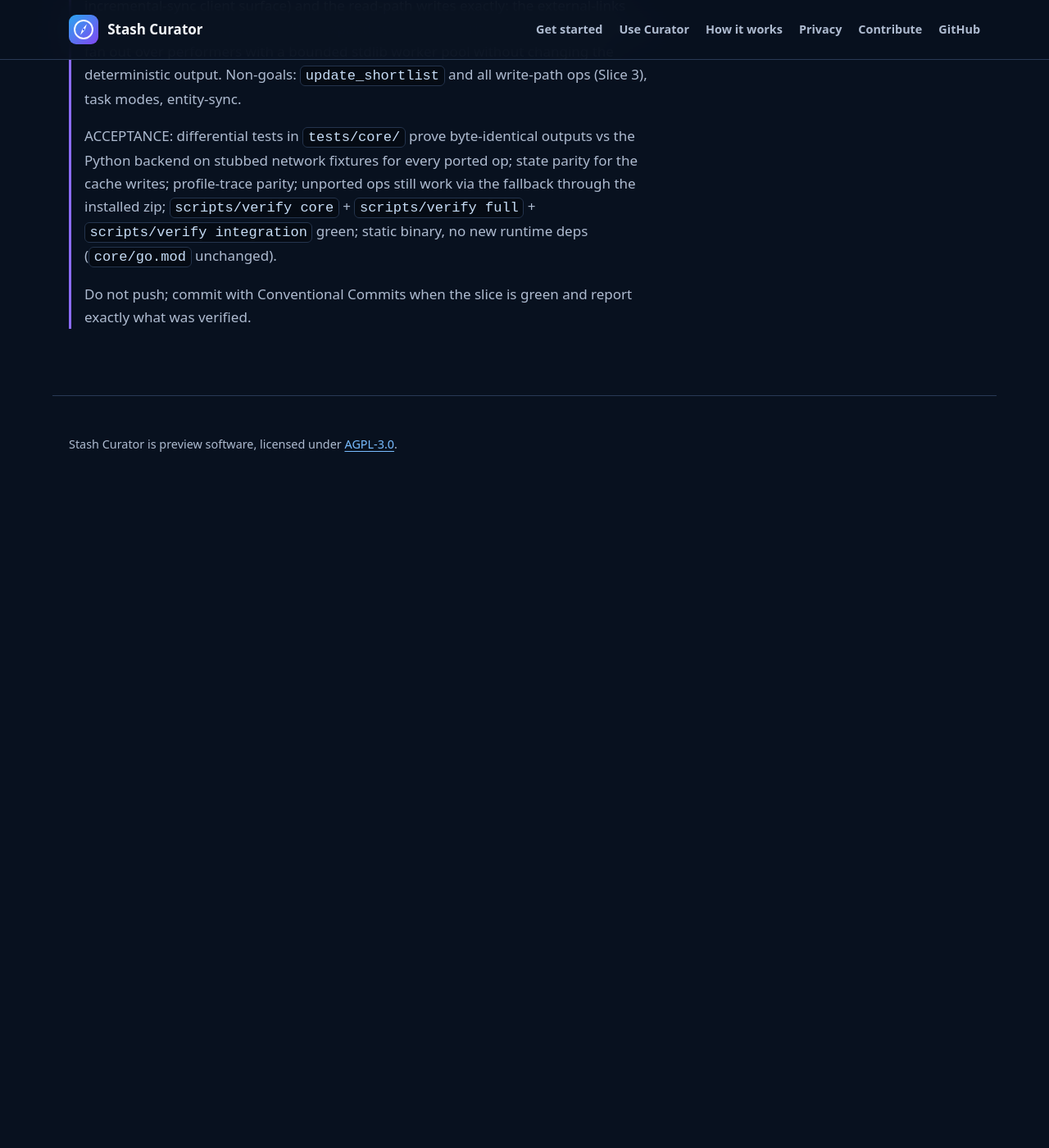
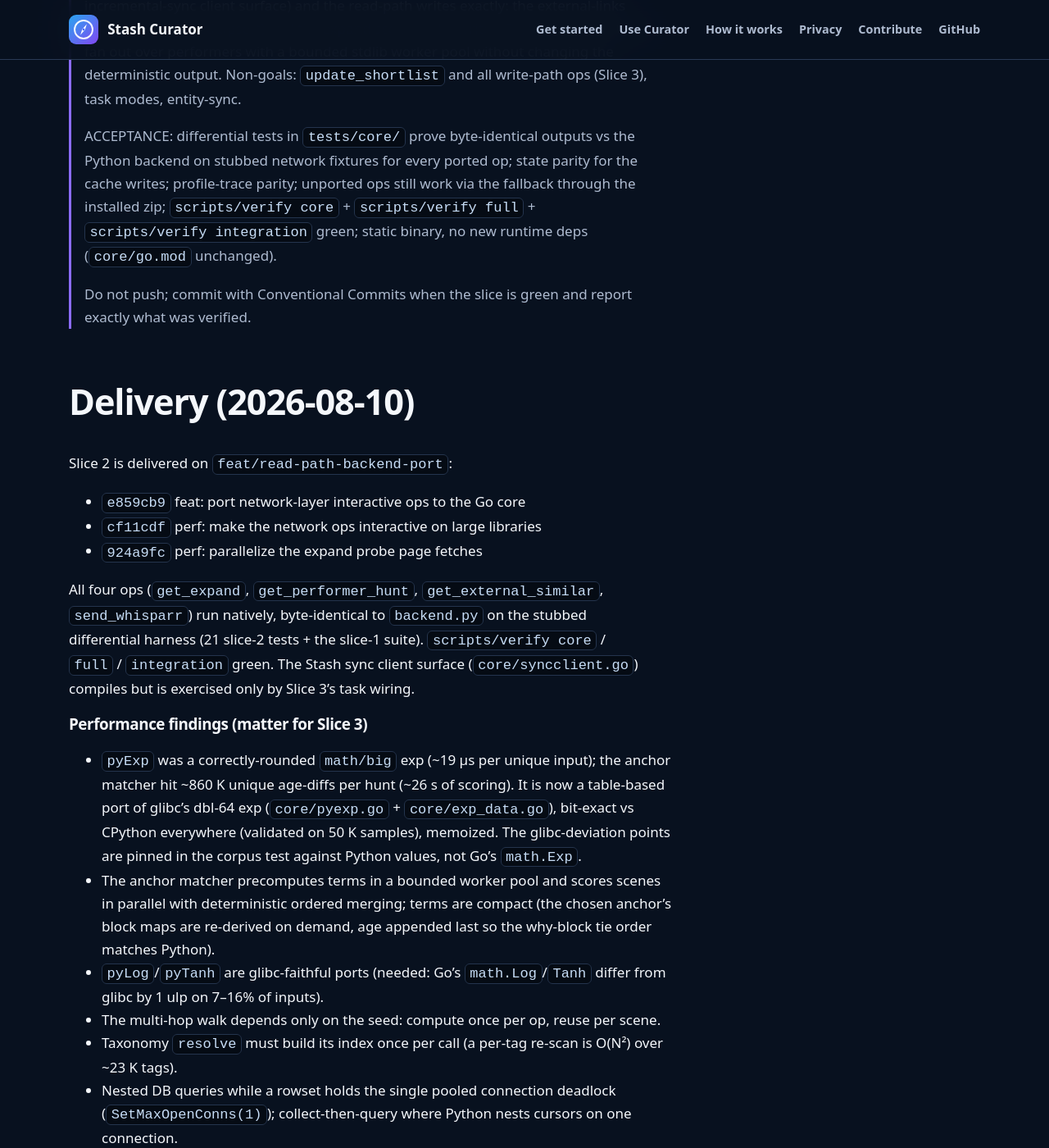
Before and after one commit to mrx-31415/stash-curator, a Jekyll site: the page built from docs/handover-go-backend-slice2.md, in a window 1280 px wide and 1400 px high, scrolled down 6513 px. Shown: the whole window at 82% size. Built offline with Jekyll 4.4.1, drawn with Linux system fonts in a browser that asks for light colours; our own code applies the rules of GitHub Pages for plain Markdown files; before the commit the page ends 7113 px from its top, so only the background shows below that; some of the changed text lies outside the part shown.

Commit message:
docs: record Slice 2 delivery and the performance addendum

```diff
--- a/docs/handover-go-backend-slice2.md
+++ b/docs/handover-go-backend-slice2.md
@@ -217,3 +217,59 @@ fan-out must not change the output: results are merged deterministically
 >
 > Do not push; commit with Conventional Commits when the slice is green and
 > report exactly what was verified.
+
+## Delivery (2026-08-10)
+
+Slice 2 is delivered on `feat/read-path-backend-port`:
+
+- `e859cb9` feat: port network-layer interactive ops to the Go core
+- `cf11cdf` perf: make the network ops interactive on large libraries
+- `924a9fc` perf: parallelize the expand probe page fetches
+
+All four ops (`get_expand`, `get_performer_hunt`, `get_external_similar`,
+`send_whisparr`) run natively, byte-identical to `backend.py` on the stubbed
+differential harness (21 slice-2 tests + the slice-1 suite). `scripts/verify
+core` / `full` / `integration` green. The Stash sync client surface
+(`core/syncclient.go`) compiles but is exercised only by Slice 3's task
+wiring.
+
+### Performance findings (matter for Slice 3)
+
+- `pyExp` was a correctly-rounded `math/big` exp (~19 µs per unique input);
+  the anchor matcher hit ~860 K unique age-diffs per hunt (~26 s of
+  scoring). It is now a table-based port of glibc's dbl-64 exp
+  (`core/pyexp.go` + `core/exp_data.go`), bit-exact vs CPython everywhere
+  (validated on 50 K samples), memoized. The glibc-deviation points are
+  pinned in the corpus test against Python values, not Go's `math.Exp`.
+- The anchor matcher precomputes terms in a bounded worker pool and scores
+  scenes in parallel with deterministic ordered merging; terms are compact
+  (the chosen anchor's block maps are re-derived on demand, age appended
+  last so the why-block tie order matches Python).
+- `pyLog`/`pyTanh` are glibc-faithful ports (needed: Go's `math.Log`/`Tanh`
+  differ from glibc by 1 ulp on 7–16% of inputs).
+- The multi-hop walk depends only on the seed: compute once per op, reuse
+  per scene.
+- Taxonomy `resolve` must build its index once per call (a per-tag
+  re-scan is O(N²) over ~23 K tags).
+- Nested DB queries while a rowset holds the single pooled connection
+  deadlock (`SetMaxOpenConns(1)`); collect-then-query where Python nests
+  cursors on one connection.
+- Live (23.9 K-scene library): hunt 43.8 s → 11.7 s; external similar
+  timed out → 40.2 s, of which **28 s is StashDB server latency** on one
+  probe (the tight-tags INCLUDES_ALL query) — external, identical for
+  Python; 8 s scoring, 4 s ranking remain. Per-page fetch concurrency is in.
+
+### Test seam
+
+`CURATOR_STASHDB_ENDPOINT` (backend.py `_stashdb` + the Go client, mirroring
+the `CURATOR_CORE` resolver pattern) redirects the hardcoded stashdb.org
+endpoint to a local stub for the differential harness.
+
+### Slice 3 (next phase)
+
+Write-path ops (backup/compact/vacuum/prepare/refresh/update_shortlist) +
+task modes + the sync task wiring (consumes `core/syncclient.go`). See
+`docs/handover-go-backend.md` and `docs/decisions/002-runtime-swap-planning.md`
+§8. The write-path ops are mostly mechanical SQLite; `refresh` is the
+largest port. Entity-sync needs the `source_hash` parity already in
+`core/syncclient.go`. Profile-trace parity extends to task modes.
```
